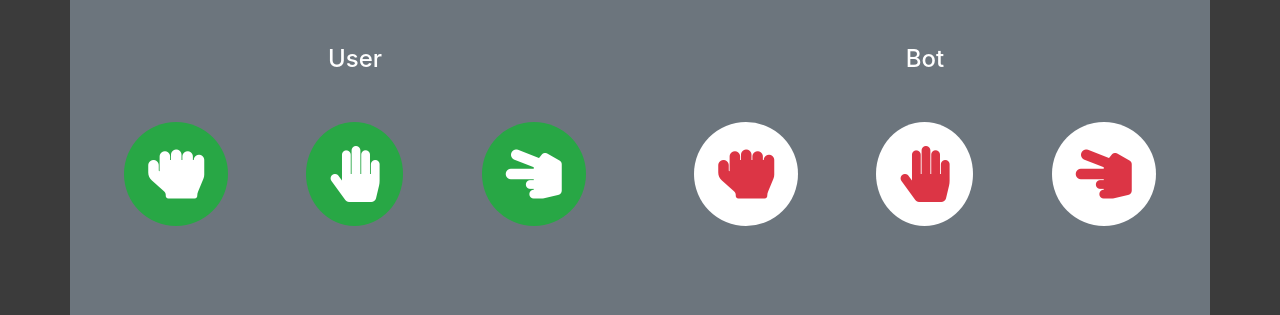
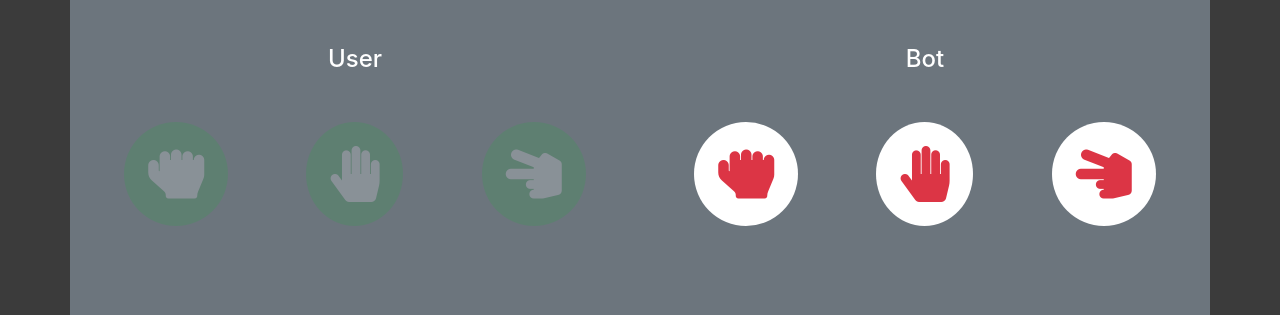
Before and after one commit to Marco-S117/rock-paper-scissors, a website: page resources/pages/index.html in a window 1280 px wide. Shown: the part 485-800 px from the top of the page. Drawn offline with nearby package versions, Linux system fonts and the light colour scheme; files that its build step writes are made by us from their sources.

Commit message:
Add some rules used in draft page

```diff
--- a/resources/sass/style.scss
+++ b/resources/sass/style.scss
@@ -3,5 +3,14 @@ body {
 
     .ms_container {
         height: 100vh;
+
+        .ms_choice {
+            opacity: 0.2;
+            cursor: pointer;
+            transition: all 0.4s ease-in-out;
+            &:hover {
+                opacity: 1;
+            }
+        }
     }
 }
```
